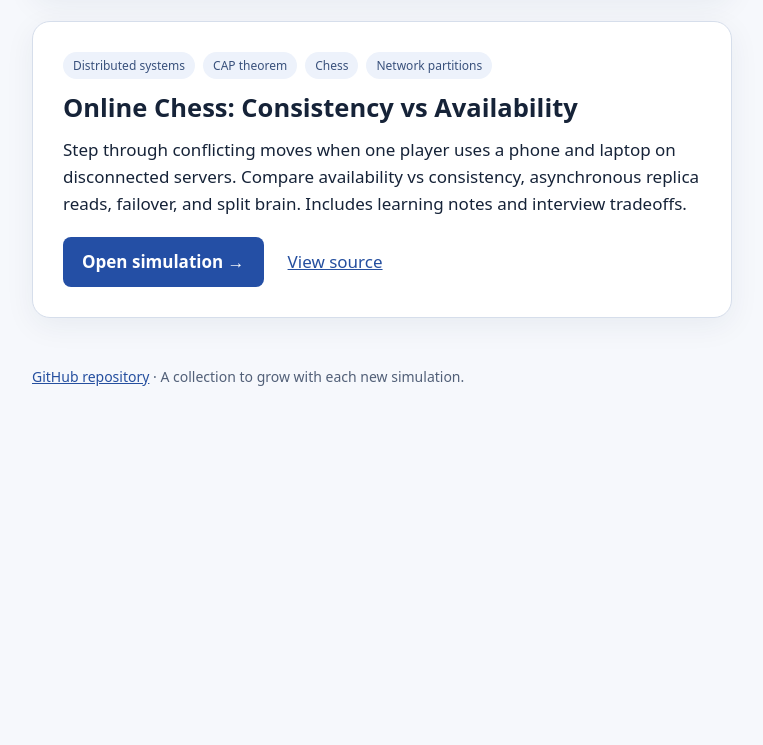
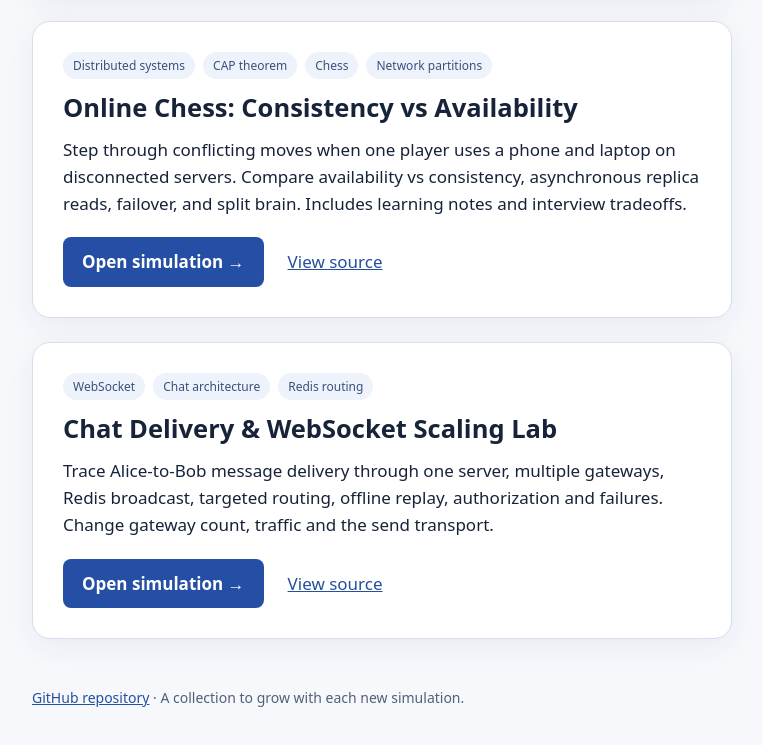
Before and after one commit to tharunworks/simulations, a plain HTML site: page index.html in a window 1280 px wide. Shown: the part 929-1674 px from the top of the page, without its empty margins (132-895 px from the left). Before the commit the page ends 1381 px from the top, so only its background shows below. Drawn offline with Linux system fonts and the light colour scheme.

Commit message:
Link chat delivery lab from simulations homepage

```diff
--- a/index.html
+++ b/index.html
@@ -6,4 +6,5 @@
 <article style="margin-top:24px"><div class="tags"><span class="tag">Video streaming</span><span class="tag">HLS manifests</span><span class="tag">CDN caching</span></div><h2>Manifest Quest</h2><p>Follow requests through the client, backend, Postgres, CDN, and S3. Read manifests, choose bitrates, and keep video playing through a network slowdown.</p><div class="links"><a class="launch" href="./manifest-quest/">Open simulation →</a><a href="https://github.com/tharunworks/simulations/tree/main/manifest-quest">View source</a></div></article>
 
 <article style="margin-top:24px"><div class="tags"><span class="tag">Distributed systems</span><span class="tag">CAP theorem</span><span class="tag">Chess</span><span class="tag">Network partitions</span></div><h2>Online Chess: Consistency vs Availability</h2><p>Step through conflicting moves when one player uses a phone and laptop on disconnected servers. Compare availability vs consistency, asynchronous replica reads, failover, and split brain. Includes learning notes and interview tradeoffs.</p><div class="links"><a class="launch" href="./chess-cap/">Open simulation →</a><a href="https://github.com/tharunworks/simulations/tree/main/chess-cap">View source</a></div></article>
+<article style="margin-top:24px"><div class="tags"><span class="tag">WebSocket</span><span class="tag">Chat architecture</span><span class="tag">Redis routing</span></div><h2>Chat Delivery &amp; WebSocket Scaling Lab</h2><p>Trace Alice-to-Bob message delivery through one server, multiple gateways, Redis broadcast, targeted routing, offline replay, authorization and failures. Change gateway count, traffic and the send transport.</p><div class="links"><a class="launch" href="./chat-delivery-scaling/">Open simulation →</a><a href="https://github.com/tharunworks/simulations/tree/main/chat-delivery-scaling">View source</a></div></article>
 <footer><a href="https://github.com/tharunworks/simulations">GitHub repository</a> · A collection to grow with each new simulation.</footer></main></body></html>
```
